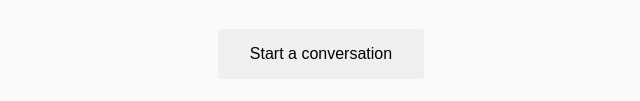
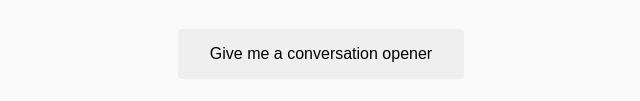
Before and after one commit to Chars61/Gomeetthem, a plain HTML site: page index.html in a window 1280 px wide. Shown: the part 365-466 px from the top of the page, without its empty margins (319-959 px from the left). Drawn offline with Linux system fonts and the light colour scheme.

Commit message:
Update index.html

```diff
--- a/index.html
+++ b/index.html
@@ -11,7 +11,7 @@
 
   <div class="container">
     <h1>Go Meet Them</h1>
-    <button id="openerBtn">Start a conversation</button>
+    <button id="openerBtn">Give me a conversation opener</button>
     <p id="openerText"></p>
   </div>
 
```
